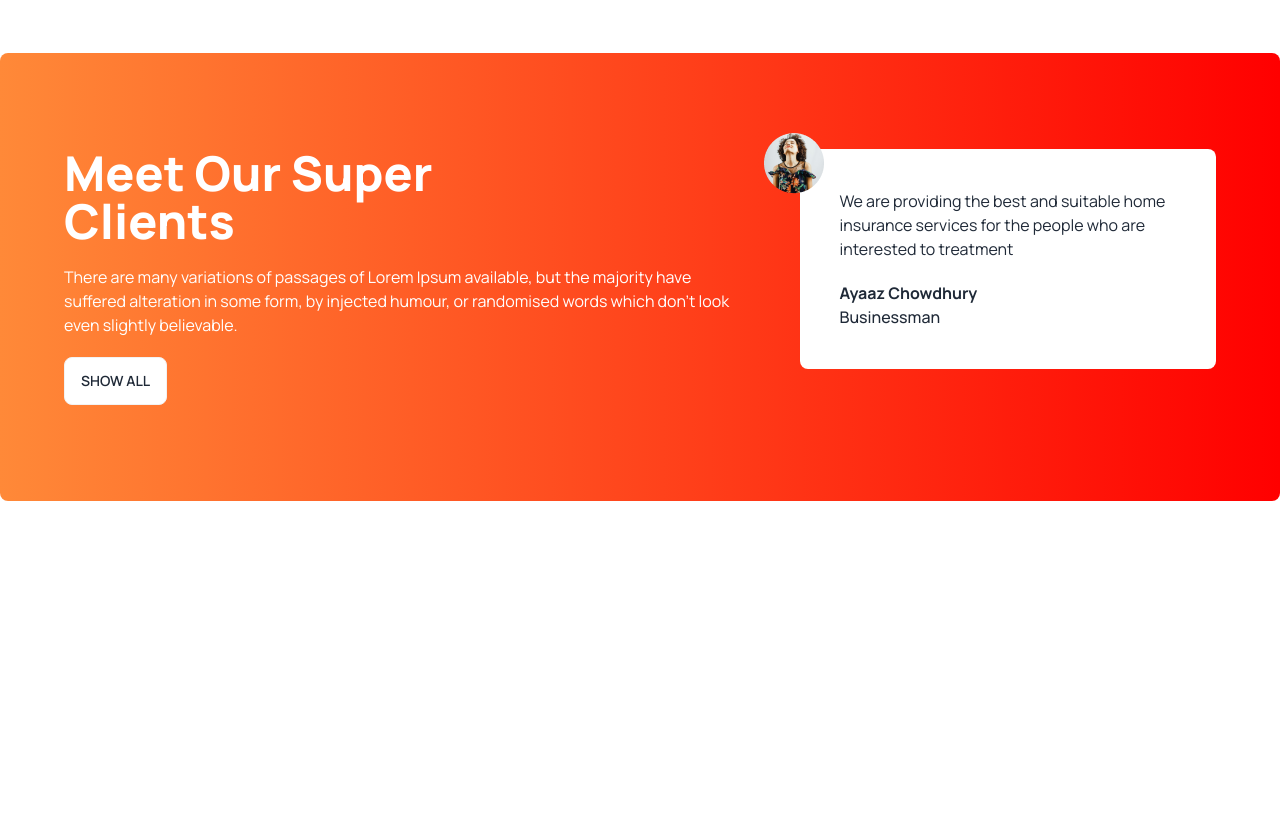
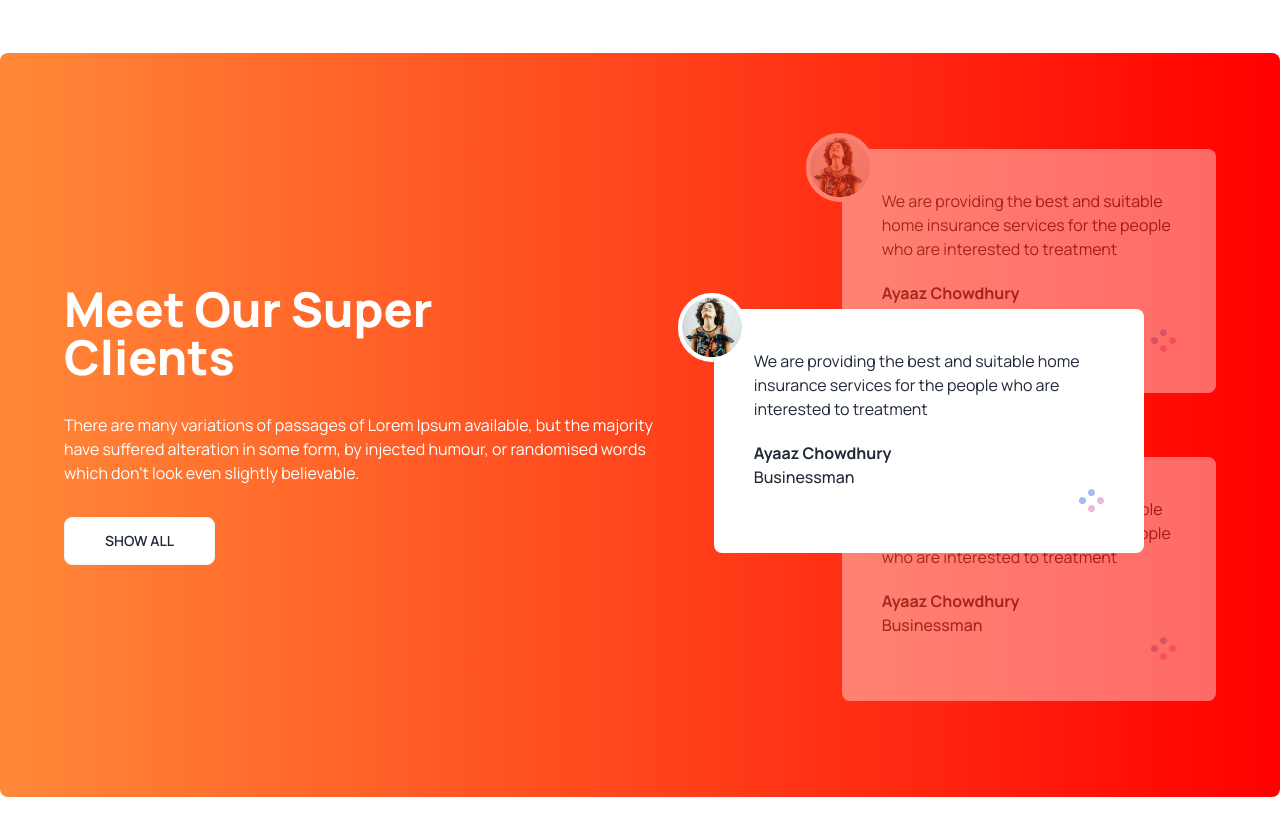
Before and after one commit to himu004/tea-house-daisy, a plain HTML site: page index.html in a window 1280 px wide. Shown: the part 1880-2715 px from the top of the page. Before the commit the page ends 2477 px from the top, so only its background shows below. Drawn offline with nearby package versions, Linux system fonts and the light colour scheme.

Commit message:
Meet Our Super Clients Completd

```diff
--- a/index.html
+++ b/index.html
@@ -146,7 +146,8 @@
         <section
             class="my-24 flex flex-col lg:flex-row gap-12 rounded-lg bg-gradient-to-r from-[#FF8938] to-[#F00] px-16 py-24">
             <!-- Content -->
-            <div class="space-y-5">
+            <div class="flex items-center lg:pr-28">
+                <div class="space-y-8">
                     <h2 class="text-5xl font-extrabold text-white">
                         Meet Our Super <br> Clients
                     </h2>
@@ -155,19 +156,58 @@
                         alteration in some form, by injected humour, or randomised words which don't look even slightly
                         believable.
                     </p>
-                <button class="btn bg-white">Show All</button>
+                    <button class="btn bg-white px-10">Show All</button>
+                </div>
             </div>
             <!-- Banner -->
             <div>
-                <!-- Review -->
-                <div class="relative p-10 rounded-lg bg-white">
-                    <img class="absolute -left-9 -top-4" src="images/client.png" alt="">
+                <!-- Reviw Container -->
+                <div class="relative">
+                    <!--Next Review -->
+                    <div class="opacity-40 mb-16 relative p-10 rounded-lg bg-white z-10">
+                        <img class="absolute -left-9 -top-4 border-4 border-white rounded-full bg-white"
+                            src="images/client.png" alt="">
                         <p>
-                        We are providing the best and suitable home insurance services for the people who are interested
+                            We are providing the best and suitable home insurance services for the people who are
+                            interested
                             to treatment
                         </p>
                         <h4 class="font-bold mt-5">Ayaaz Chowdhury</h4>
                         <p class="font-medium">Businessman</p>
+                        <div class="flex justify-end">
+                            <img src="images/circles.png" alt="">
+                        </div>
+                    </div>
+                    <!-- Current Review -->
+                    <div class="absolute top-40 lg:-left-32 lg:w-[430px] p-10 rounded-lg bg-white z-20">
+                        <img class="absolute -left-9 -top-4 border-4 border-white rounded-full bg-white"
+                            src="images/client.png" alt="">
+                        <p>
+                            We are providing the best and suitable home insurance services for the people who are
+                            interested
+                            to treatment
+                        </p>
+                        <h4 class="font-bold mt-5">Ayaaz Chowdhury</h4>
+                        <p class="font-medium">Businessman</p>
+                        <div class="flex justify-end">
+                            <img src="images/circles.png" alt="">
+                        </div>
+                    </div>
+                    <!-- Previus Review -->
+                    <div class=" opacity-40 relative p-10 rounded-lg bg-white z-10">
+                        <img class="absolute -left-9 -top-4 border-4 border-white rounded-full bg-white"
+                            src="images/client.png" alt="">
+                        <p>
+                            We are providing the best and suitable home insurance services for the people who are
+                            interested
+                            to treatment
+                        </p>
+                        <h4 class="font-bold mt-5">Ayaaz Chowdhury</h4>
+                        <p class="font-medium">Businessman</p>
+                        <div class="flex justify-end">
+                            <img src="images/circles.png" alt="">
+                        </div>
+                    </div>
                 </div>
             </div>
         </section>
```
Lines whose indentation alone changed are shown as unchanged.
